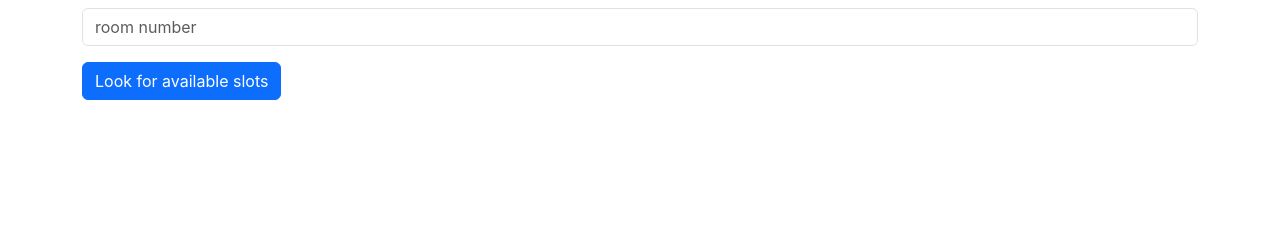
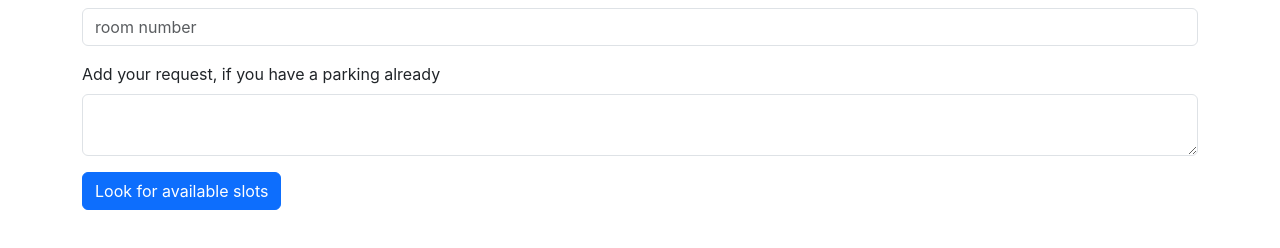
Before and after one commit to Gayan65/parkez, a React (Create React App) app in the folder frontend/: page / in a window 1280 px wide. Shown: the part 404-652 px from the top of the page. Built offline with nearby package versions, Linux system fonts and the light colour scheme; no server answers; sample sign-in values are in the browser's storage.

Commit message:
parking client request comment field add both backend, frontend

```diff
--- a/frontend/src/components/HomeUserForm.js
+++ b/frontend/src/components/HomeUserForm.js
@@ -9,6 +9,7 @@ const HomeUserForm = () => {
   const [building, setBuilding] = useState({ id: "", name: "", number: "" });
   const [apartment, setApartment] = useState("");
   const [room, setRoom] = useState("");
+  const [requestComment, setRequestComment] = useState("");
 
   //navigate to the parking selection page
   const navigate = useNavigate();
@@ -38,7 +39,7 @@ const HomeUserForm = () => {
   const handleSubmit = (e) => {
     e.preventDefault();
 
-    const data = { building, apartment, room };
+    const data = { building, apartment, room, requestComment };
 
     //the data will be set via the form elements
     navigate("/parking_view", { state: data });
@@ -92,6 +93,17 @@ const HomeUserForm = () => {
         </div>
 
         <div className="mb-3">
+          <label className="form-label">
+            Add your request, if you have a parking already
+          </label>
+          <textarea
+            className="form-control"
+            rows="2"
+            onChange={(e) => setRequestComment(e.target.value)}
+          ></textarea>
+        </div>
+
+        <div className="mb-3">
           <button type="submit" className="btn btn-primary">
             Look for available slots
           </button>
--- a/frontend/src/components/ParkingRequestDetail.js
+++ b/frontend/src/components/ParkingRequestDetail.js
@@ -8,6 +8,7 @@ const ParkingRequestDetail = ({
   parkingLot,
   requestId,
   requestedDate,
+  requestComment,
   onStatusChange, //This function links with PendingRequest.js file. which has two parameters (id, status)
 }) => {
   //Approving or Not approving comments
@@ -42,6 +43,7 @@ const ParkingRequestDetail = ({
         <p className="card-text">Room number {room}</p>
         <p className="card-text">Requested parking lot number {parkingLot}</p>
         <p className="card-text">Requested Date {requestedDate} </p>
+        <p className="card-text">Request comment {requestComment} </p>
         <form onSubmit={handleSubmit}>
           <textarea
             className="form-control"
--- a/frontend/src/components/PendingRequest.js
+++ b/frontend/src/components/PendingRequest.js
@@ -56,6 +56,7 @@ const PendingRequest = () => {
               room={parkingRequest.room}
               parkingLot={parkingRequest.parkingLot}
               requestedDate={parkingRequest.createdAt}
+              requestComment={parkingRequest.requestComment}
               onStatusChange={handleStatusChange}
             />
           ))}
--- a/frontend/src/pages/ParkingSelect.js
+++ b/frontend/src/pages/ParkingSelect.js
@@ -16,7 +16,7 @@ const ParkingSelect = () => {
   const { parking_request_dispatch } = useParkingRequestContext();
 
   //accessing the state via location
-  const { building, apartment, room } = location.state;
+  const { building, apartment, room, requestComment } = location.state;
 
   //states for select parking lots
   const [selectParkingLot, setSelectParkingLot] = useState({
@@ -56,8 +56,10 @@ const ParkingSelect = () => {
       apartment: apartment,
       room: room,
       parkingLot: selectParkingLot.number,
+
       status: "initiate",
       comments: "",
+      requestComment: requestComment,
     };
 
     //this obj send to the api
```
Also changed, not shown: 2 other files (tests, documents, lock files or other folders).
